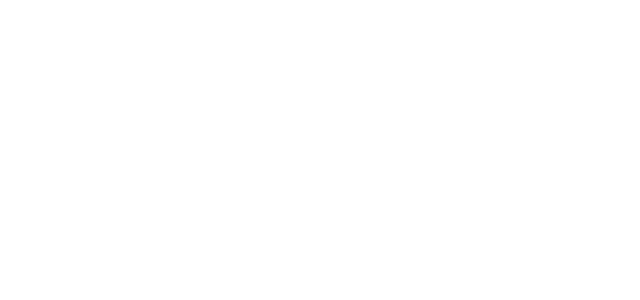
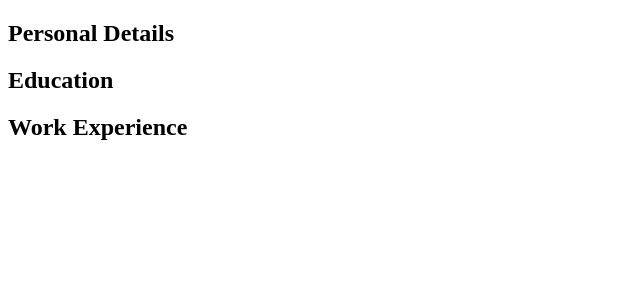
Before and after one commit to Till-Taeubrich/CV-App, a React (Create React App) app: page / in a window 1280 px wide. Shown: the top 300 px of the page, without its empty margins (0-640 px from the left). Built offline with nearby package versions, Linux system fonts and the light colour scheme.

Commit message:
generate block titles

```diff
--- a/src/App.js
+++ b/src/App.js
@@ -1,10 +1,16 @@
 import React from "react";
+import CVEdit from "./components/CVEdit";
+import CVPreview from "./components/CVPreview";
 
-function App() {
-  return (
-    <div className="App">
-    </div>
-  );
+class App extends React.Component {
+  render() {
+    return (
+      <div id="root">
+        <CVEdit className="CV-Edit" />
+        <CVPreview className="CV-Preview" />
+      </div>
+    )
+  }
 }
 
 export default App;
--- /dev/null
+++ b/src/components/CVEdit.js
@@ -0,0 +1,16 @@
+import React from "react";
+import Infoblock from "./Infoblock";
+
+class CVEdit extends React.Component {
+    render() {
+        return (
+            <div className="CVEdit">
+                <Infoblock blocktitle='Personal Details' />
+                <Infoblock blocktitle='Education' />
+                <Infoblock blocktitle='Work Experience' />
+            </div>
+        )
+    }
+}
+
+export default CVEdit
--- /dev/null
+++ b/src/components/CVPreview.js
@@ -0,0 +1,13 @@
+import React from "react";
+
+class CVPreview extends React.Component {
+    render() {
+        return (
+             <div className="CVPreview">
+
+             </div>
+        );
+    }
+}
+
+export default CVPreview;
--- /dev/null
+++ b/src/components/Infoblock.js
@@ -0,0 +1,11 @@
+import React from "react";
+
+class Infoblock extends React.Component {
+    render() {
+        return (
+            <h2 className="blocktitle">{ this.props.blocktitle }</h2>
+        )
+    }
+}
+
+export default Infoblock;
```
